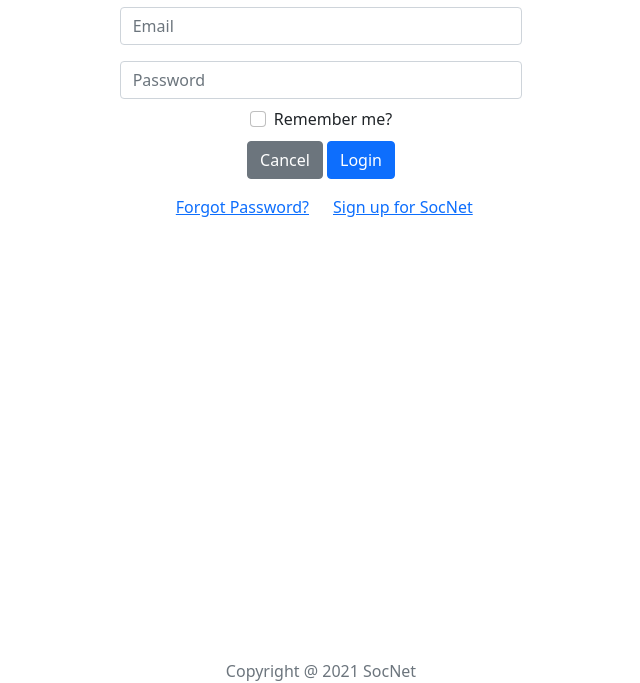
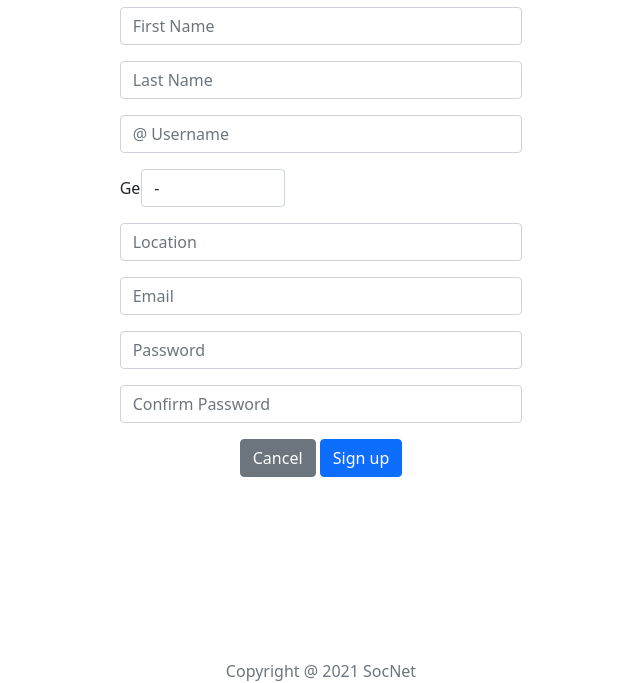
Before and after one commit to Dahvd/Group17, a plain HTML site: page signup.html in a window 1280 px wide. Shown: the part 117-800 px from the top of the page, without its empty margins (319-959 px from the left). Drawn offline with nearby package versions, Linux system fonts and the light colour scheme.

Commit message:
Sign up page update

```diff
--- a/signup.html
+++ b/signup.html
@@ -30,7 +30,7 @@ Reset button
     <div class="text-center mb-3 mt-5">
         <h1>
             <img src="/images/SocNet.PNG" alt="" width="60" height="60">
-            <Span>Log in to SocNet</Span>
+            <Span>Create SocNet Account</Span>
         </h1>
     </div>
 
@@ -38,39 +38,51 @@ Reset button
         <div class="d-flex align-items-center justify-content-center">
             <div class="form-group row col-xxl-3 col-xl-4 col-lg-5 col-md-5 col-sm-7 col-7">
                 <div class="mb-3">
+                    <input type="text" id="firstNameTxt" name="firstNameTxt" required class="form-control"
+                        placeholder="First Name">
+                </div>
+                <div class="mb-3">
+                    <input type="text" id="lastNameTxt" name="lastNameTxt" required class="form-control"
+                        placeholder="Last Name">
+                </div>
+                <div class="mb-3">
+                    <input type="text" id="usernameTxt" name="usernameTxt" required class="form-control"
+                        placeholder="@ Username">
+                </div>
+                <div class="row mb-3">
+                    <label for="ddGender" class="mr-5 col-form-label col-1">Gender</label>
+                    <div class=" row col-lg-5 col-md-5 col-sm-7 col-7">
+                        <select name="ddGender" id="ddGender" class="form-control">
+                            <option value="">-</option>
+                            <option value="Male">Male</option>
+                            <option value="Female">Female</option>
+                            <option value="Other">Other</option>
+                        </select>
+                    </div>
+                </div>
+                <div class="mb-3">
+                    <input type="text" id="locationTxt" name="locationTxt" class="form-control" placeholder="Location">
+                </div>
+                <div class="mb-3">
                     <input type="email" id="emailInput" name="emailInput" required class="form-control"
                         placeholder="Email">
                 </div>
-                <div>
+                <div class="mb-3">
                     <input type="password" id="passwordInput" name="passwordInput" required class="form-control"
                         placeholder="Password">
                 </div>
-
-                <div class="d-flex align-items-center justify-content-center mt-2">
-                    <div class="form-check">
-                        <input class="form-check-input" type="checkbox" value="" id="rememberMeCheckbox">
-                        <label class="form-check-label" for="rememberMeCheckbox">Remember me?</label>
-                    </div>
+                <div>
+                    <input type="password" id="confirmPasswordInput" name="confirmPasswordInput" required
+                        class="form-control" placeholder="Confirm Password">
                 </div>
 
-                <p class="text-center">
+                <div class="mb-3 mt-2 text-center">
                     <button type="reset" class="btn btn-secondary mt-2">Cancel</button>
-                    <button type="submit" class="btn btn-primary mt-2">Login</button>
-                </p>
+                    <button type="submit" class="btn btn-primary mt-2">Sign up</button>
+                </div>
             </div>
         </div>
     </form>
-
-    <div class="d-flex justify-content-center row m-0">
-        <div
-            class="d-flex justify-content-lg-end justify-content-md-end justify-content-center col-lg-5 col-md-3 col-sm-10">
-            <a href="forgotPassword.html">Forgot Password?</a>
-        </div>
-        <div
-            class="d-flex justify-content-lg-start justify-content-md-start justify-content-center col-lg-5 col-md-3 col-sm-10">
-            <a href="signup.htlm">Sign up for SocNet</a>
-        </div>
-    </div>
 
     <div class="d-flex justify-content-center fixed-bottom">
         <footer class="text-muted">Copyright @ 2021 SocNet</footer>
```
Also changed, not shown: signin.html (+1 -1 lines).
